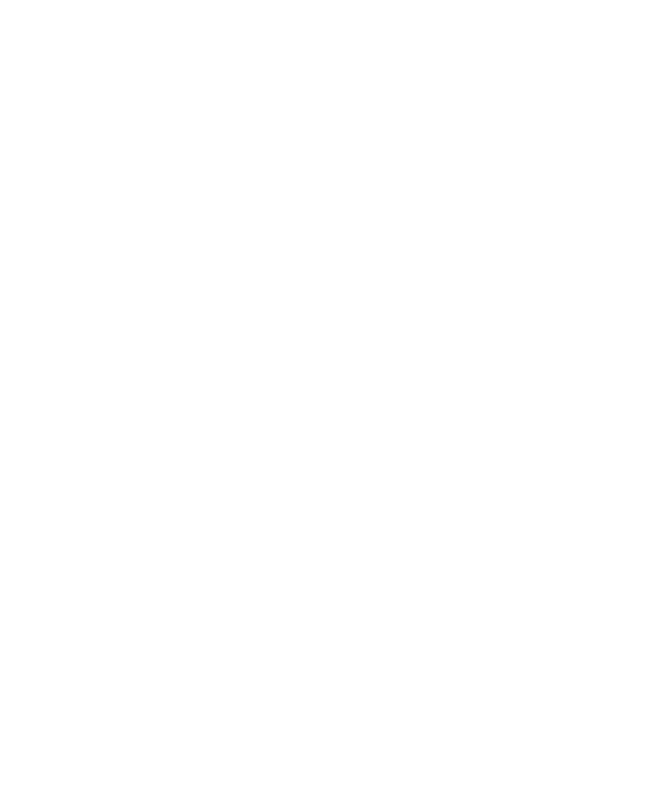
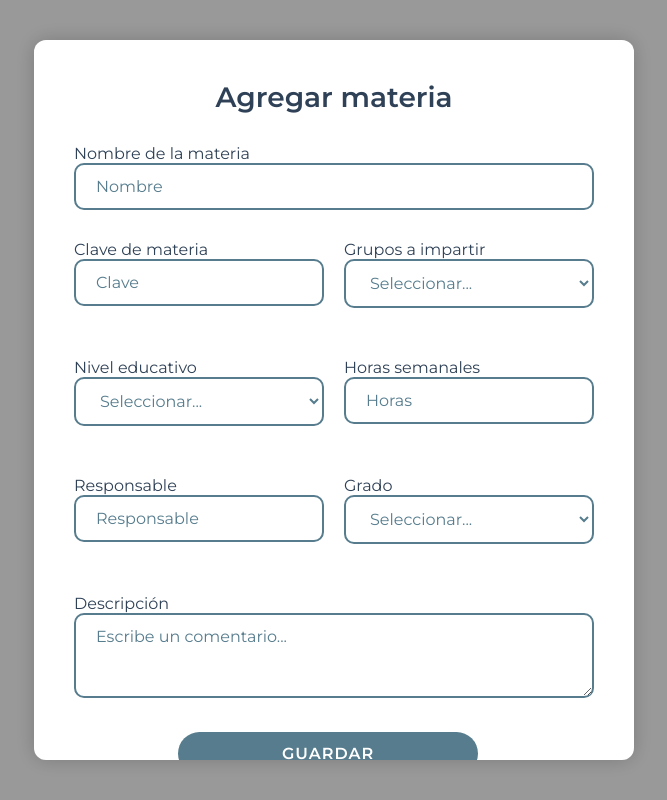
Before and after one commit to Derck23/Generador-Horarios, a React (Vite) app: page /registrar-materia in a window 1280 px wide. Before the commit this address had no page. Shown: the whole page, without its empty margins (306-973 px from the left). Built offline with nearby package versions, Linux system fonts and the light colour scheme.

Commit message:
Modulo Registrar materia

```diff
--- a/src/App.jsx
+++ b/src/App.jsx
@@ -8,6 +8,7 @@
 import Usuario from './Pages/Usuario';
 import CrearColegio from './Components/Modal/CrearColegio';
 import RegistrarUsuario from './Components/Modal/RegistrarUsuario';
+import RegistrarMateria from './Components/Modal/RegistrarMateria';
 import HomeAdmin from './Pages/HomeAdmin';
 
 function App() {
@@ -22,7 +23,7 @@
         <Route path="/Usuario" element={<Usuario />} />
         <Route path="/crear-colegio" element={<CrearColegio />} />
         <Route path="/registrar-usuario" element={<RegistrarUsuario />} />
-
+        <Route path="/registrar-materia" element={<RegistrarMateria />} />
       </Routes>
     </Router>
   );
--- /dev/null
+++ b/src/Components/Modal/RegistrarMateria.jsx
@@ -0,0 +1,82 @@
+import React, { useState } from 'react';
+import '../../styles/modal.css';
+import { useNavigate } from 'react-router-dom';
+
+const RegistrarMateria = () => {
+
+const handleCancel = () => {
+    console.log('cancelar');
+    window.location.href = '/Home';
+};
+
+  return (
+    <div className="crearcolegio-container">
+      <div className="crearcolegio-card" style={{ maxHeight: '90vh', overflowY: 'auto' }}>
+        <h2 className="crearcolegio-title">Agregar materia</h2>
+        <form className="crearcolegio-form">
+
+          <div style={{ width: '100%' }}>
+            <label className="crearcolegio-label">Nombre de la materia</label>
+            <input
+              type="text"
+              placeholder="Nombre"
+              className="crearcolegio-input"
+            />
+          </div>
+
+          <div style={{ display: 'grid', gridTemplateColumns: '1fr 1fr', gap: '20px', width: '100%' }}>
+            <div>
+              <label className="crearcolegio-label">Clave de materia</label>
+              <input type="text" placeholder="Clave" className="crearcolegio-input" />
+            </div>
+            <div>
+              <label className="crearcolegio-label">Grupos a impartir</label>
+              <select className="crearcolegio-input">
+                <option value="">Seleccionar...</option>
+              </select>
+            </div>
+            <div>
+              <label className="crearcolegio-label">Nivel educativo</label>
+              <select className="crearcolegio-input">
+                <option value="">Seleccionar...</option>
+              </select>
+            </div>
+
+            <div>
+              <label className="crearcolegio-label">Horas semanales</label>
+              <input type="number" placeholder="Horas" className="crearcolegio-input" />
+            </div>
+            <div>
+              <label className="crearcolegio-label">Responsable</label>
+              <input type="text" placeholder="Responsable" className="crearcolegio-input" />
+            </div>
+
+            <div style={{ width: '100%' }}>
+              <label className="crearcolegio-label">Grado</label>
+              <select className="crearcolegio-input">
+                <option value="">Seleccionar...</option>
+              </select>
+            </div>
+            <div></div>
+          </div>
+
+          <div style={{ width: '100%' }}>
+            <label className="crearcolegio-label">Descripción</label>
+            <textarea placeholder="Escribe un comentario..." className="crearcolegio-input" rows={3} />
+          </div>
+
+          <div>
+          <button type="submit" className="crearcolegio-btn">
+            Guardar
+          </button>
+          <button type="button" className="crearcolegio-btn" onClick={handleCancel}>
+            Cancelar
+          </button>
+          </div>
+        </form>
+      </div>
+    </div>
+  );
+};
+
+export default RegistrarMateria;
```
